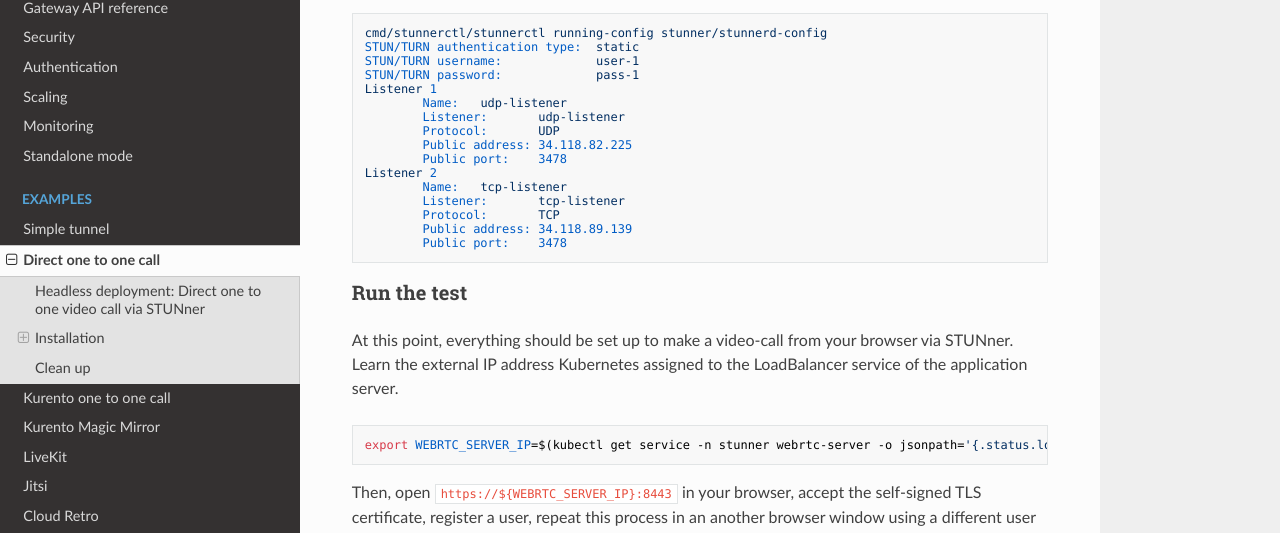
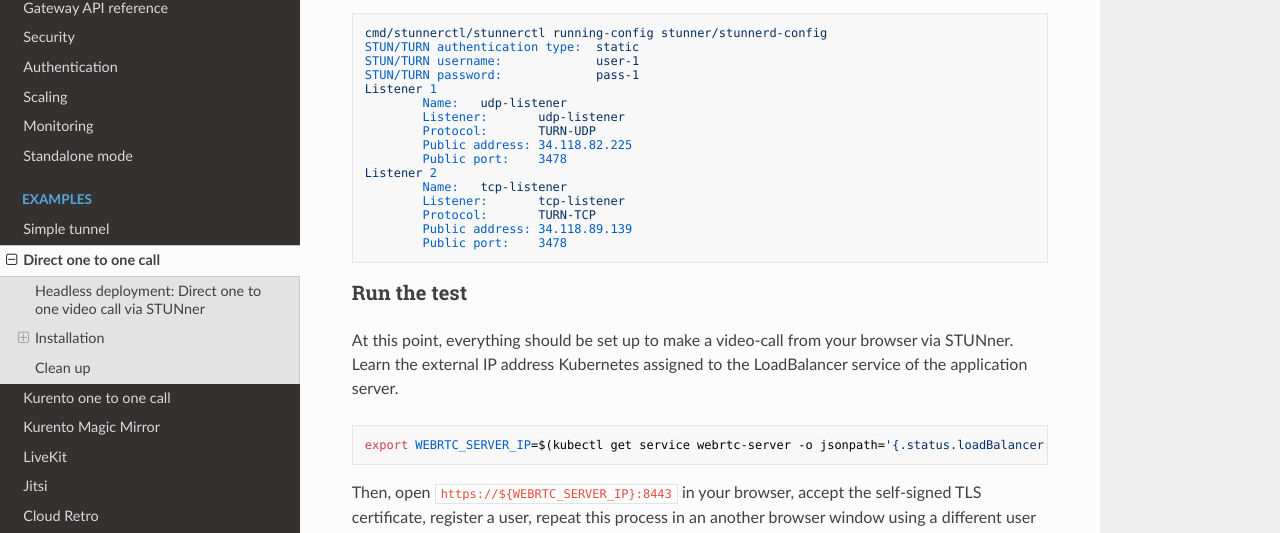
Before and after one commit to l7mp/stunner, an MkDocs documentation site: the page built from docs/examples/direct-one2one-call/README.md, in a window 1280 px wide and 900 px high, scrolled down 6262 px. Shown: the part 136-669 px from the top of the window. Built offline with MkDocs 1.6.1, drawn with Linux system fonts in a browser that asks for light colours; nearby versions of some CDN libraries.

Commit message:
doc: Update the direct-1to1 call tutorial as per v0.16.0

````diff
--- a/docs/examples/direct-one2one-call/README.md
+++ b/docs/examples/direct-one2one-call/README.md
@@ -230,7 +230,7 @@
   listeners:
     - name: udp-listener
       port: 3478
-      protocol: UDP
+      protocol: TURN-UDP
 ```
 
 For later convenience we also create a TCP Gateway that runs on port TCP:3478.
@@ -292,13 +292,13 @@
 Listener 1
         Name:   udp-listener
         Listener:       udp-listener
-        Protocol:       UDP
+        Protocol:       TURN-UDP
         Public address: 34.118.82.225
         Public port:    3478
 Listener 2
         Name:   tcp-listener
         Listener:       tcp-listener
-        Protocol:       TCP
+        Protocol:       TURN-TCP
         Public address: 34.118.89.139
         Public port:    3478
 ```
@@ -310,7 +310,7 @@
 application server.
 
 ``` console
-export WEBRTC_SERVER_IP=$(kubectl get service -n stunner webrtc-server -o jsonpath='{.status.loadBalancer.ingress[0].ip}')
+export WEBRTC_SERVER_IP=$(kubectl get service webrtc-server -o jsonpath='{.status.loadBalancer.ingress[0].ip}')
 ```
 
 Then, open `https://${WEBRTC_SERVER_IP}:8443` in your browser, accept the self-signed TLS certificate,
--- a/docs/examples/direct-one2one-call/direct-one2one-call-stunner.yaml
+++ b/docs/examples/direct-one2one-call/direct-one2one-call-stunner.yaml
@@ -34,7 +34,7 @@
   listeners:
     - name: udp-listener
       port: 3478
-      protocol: UDP
+      protocol: TURN-UDP
 
 ---
 apiVersion: gateway.networking.k8s.io/v1beta1
@@ -47,7 +47,7 @@
   listeners:
     - name: tcp-listener
       port: 3478
-      protocol: TCP
+      protocol: TURN-TCP
 
 ---
 apiVersion: gateway.networking.k8s.io/v1alpha2
````
